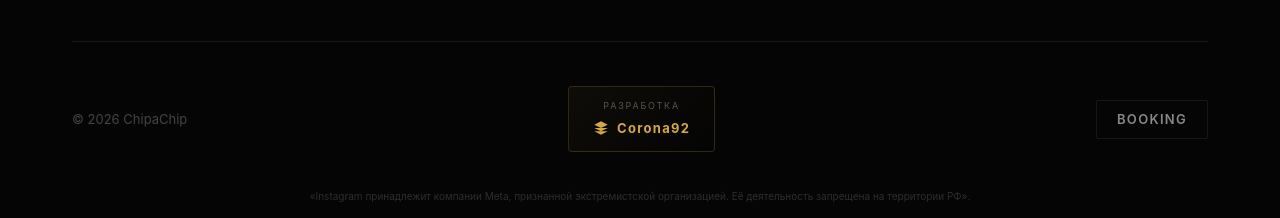
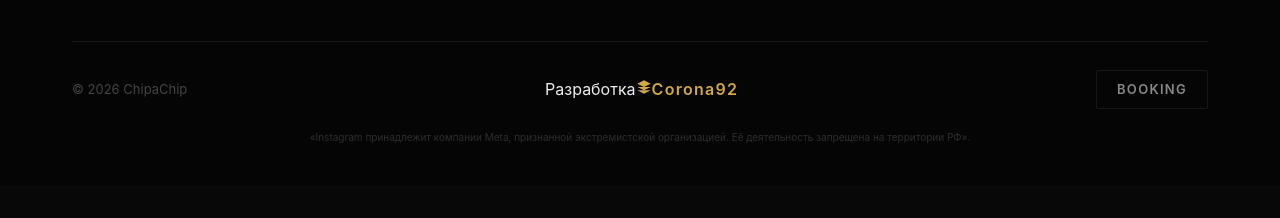
Before and after one commit to drknvpn/ChipaChipWeb, a React (Vite) app: page / in a window 1280 px wide. Shown: the part 4936-5154 px from the top of the page. After the commit the page ends 5121 px from the top, so only its background shows below. Built offline with nearby package versions, Linux system fonts and the light colour scheme.

Commit message:
Update Footer.css

```diff
--- a/src/components/Footer.css
+++ b/src/components/Footer.css
@@ -40,52 +40,38 @@
     text-align: center;
   }
 }
-.footer-credit-wrapper {
-  display: flex;
-  justify-content: center;
-  padding: 16px 0;
+.footer-credit {
+  text-align: center;
+  font-size: 12px;
+  color: #666;
 }
 
-.footer-credit-glow {
+.credit-text {
+  opacity: 0.6;
+}
+
+.credit-link-gradient {
+  background: linear-gradient(135deg, var(--accent) 0%, #f4d03f 100%);
+  -webkit-background-clip: text;
+  -webkit-text-fill-color: transparent;
+  background-clip: text;
+  text-decoration: none;
+  font-weight: 700;
   position: relative;
-  padding: 12px 24px;
-  border: 1px solid rgba(212, 168, 71, 0.2);
-  border-radius: 4px;
-  background: linear-gradient(135deg, rgba(212, 168, 71, 0.05) 0%, transparent 100%);
   transition: all 0.3s;
 }
 
-.footer-credit-glow:hover {
-  border-color: rgba(212, 168, 71, 0.5);
-  box-shadow: 0 0 30px rgba(212, 168, 71, 0.15);
-  transform: translateY(-2px);
+.credit-link-gradient::after {
+  content: '';
+  position: absolute;
+  bottom: -2px;
+  left: 0;
+  width: 0;
+  height: 1px;
+  background: linear-gradient(90deg, var(--accent) 0%, transparent 100%);
+  transition: width 0.3s;
 }
 
-.credit-label {
-  display: block;
-  font-size: 9px;
-  text-transform: uppercase;
-  letter-spacing: 0.2em;
-  color: #555;
-  margin-bottom: 4px;
-  text-align: center;
+.credit-link-gradient:hover::after {
+  width: 100%;
 }
-
-.credit-link {
-  display: flex;
-  align-items: center;
-  gap: 8px;
-  color: var(--accent);
-  text-decoration: none;
-  font-weight: 700;
-  font-size: 13px;
-  letter-spacing: 0.1em;
-}
-
-.credit-icon {
-  transition: transform 0.3s;
-}
-
-.credit-link:hover .credit-icon {
-  transform: rotate(15deg) scale(1.1);
-}
```
